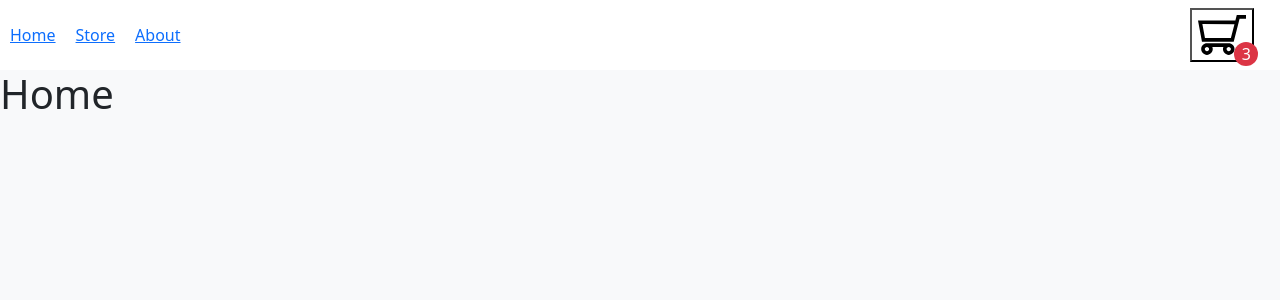
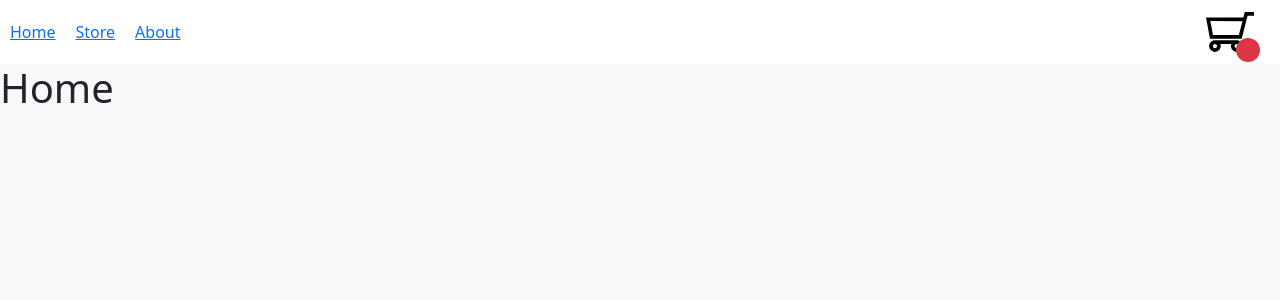
Before and after one commit to R-Lawrence93/Shop-FrontEnd, a React (Vite) app: page / in a window 1280 px wide. Shown: the top 300 px of the page. Built offline with nearby package versions, Linux system fonts and the light colour scheme.

Commit message:
Link to cart Button Changed

```diff
--- a/src/App.tsx
+++ b/src/App.tsx
@@ -5,6 +5,7 @@ import { About } from "./pages/about"
 import { Navbar } from './components/navbar'
 import "./style.css"
 import { ShoppingCartProvider } from "./context/Shoppingcontext"
+import { ShoppingCart } from "./components/ShoppingCart"
 
 function App() {
   return <>
@@ -15,6 +16,7 @@ function App() {
       <Route path="/" element={ <Home /> } />
       <Route path="/store" element={ <Store /> } />
       <Route path="/About" element={ <About />} />
+      <Route path="/cart" element={ <ShoppingCart />} />
     </Routes>
   </div>
   </ShoppingCartProvider>
--- a/src/components/navbar.tsx
+++ b/src/components/navbar.tsx
@@ -1,7 +1,10 @@
 import { Link } from "react-router-dom";
 import "../style.css"
+import { useShoppingCart } from "../context/Shoppingcontext";
 
 export function Navbar() {
+
+	const { openCart, cartQuantity } = useShoppingCart()
     return <>
         <div className="navbar">
         <div className="links">
@@ -9,7 +12,8 @@ export function Navbar() {
             <Link to="/store">Store</Link>
             <Link to="/about">About</Link>
        </div>
-            <button className="cartButton">
+            <Link to="/cart" className="cartButton" onClick={openCart}>
+
 <svg fill="#000000" version="1.1" id="Capa_1"
 	 width="3rem" height="3rem" viewBox="0 0 902.86 902.86">
 <g>
@@ -26,8 +30,8 @@ export function Navbar() {
 	</g>
 </g>
 </svg>
-<div className="rounded-circle bg-danger d-flex justify-content-center align-items-center" style={{color: "white", width: "1.5rem", height: "1.5rem ", position: "absolute", bottom: 0, right: 0, transform:"translate(25%, 25%)"}} >3</div>
-        </button>
+<div className="rounded-circle bg-danger d-flex justify-content-center align-items-center" style={{color: "white", width: "1.5rem", height: "1.5rem ", position: "absolute", bottom: 0, right: 0, transform:"translate(25%, 25%)"}} >{cartQuantity}</div>
+</Link>
         </div>
         </>
 }
```
